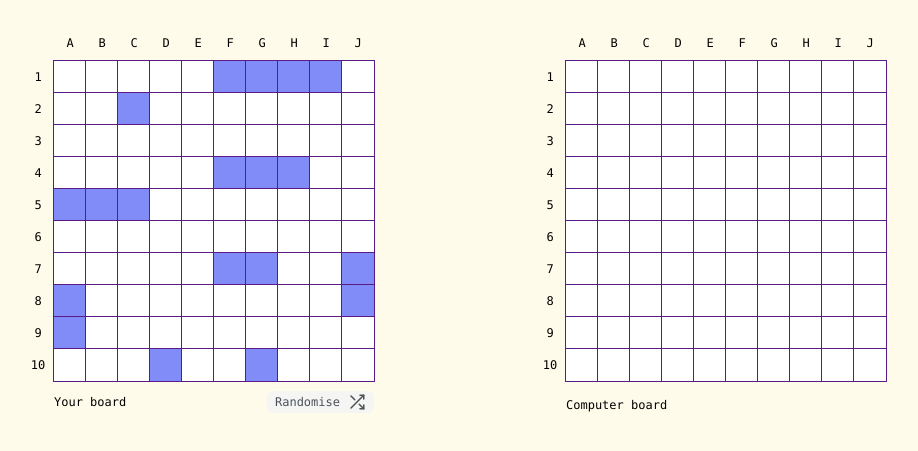
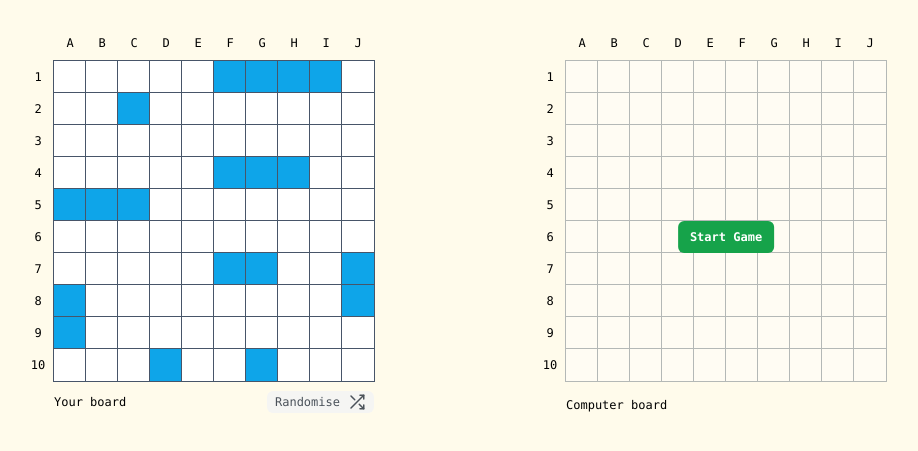
Before and after one commit to mantesso/odin-battleship, a website built with webpack: page dist/index.html in a window 1280 px wide. Shown: the part 75-526 px from the top of the page, without its empty margins (170-1088 px from the left). Built offline with nearby package versions, Linux system fonts and the light colour scheme.

Commit message:
design changes

```diff
--- a/src/modules/game.js
+++ b/src/modules/game.js
@@ -1,9 +1,18 @@
 const Player = require("./player");
-const { updatePlayerBoard, updateEnemyBoard, placeRandom } = require("./ui");
+const {
+  updatePlayerBoard,
+  updateEnemyBoard,
+  placeRandom,
+  unFadeEnemyContainer,
+  hideStartGame,
+  startGameButton,
+} = require("./ui");
 
 // creates players
 let player = new Player();
 let enemy = new Player();
+
+let gameStarted = false;
 
 // ship positioning
 player.gameboard.placeRandomSetOfShips();
@@ -12,14 +21,24 @@ enemy.gameboard.placeRandomSetOfShips();
 updatePlayerBoard(player.gameboard);
 updateEnemyBoard(enemy.gameboard, handlePlayerAttack);
 
-function placeRandomShips() {
-  player.gameboard.placeRandomSetOfShips();
-  updatePlayerBoard(player.gameboard);
+placeRandom.addEventListener("click", () => {
+  if (!gameStarted) {
+    player.gameboard.placeRandomSetOfShips();
+    updatePlayerBoard(player.gameboard);
+  }
+});
+
+startGameButton.addEventListener("click", () => {
+  startGame();
+});
+
+function startGame() {
+  console.log("Game started");
+  gameStarted = true;
+  unFadeEnemyContainer();
+  hideStartGame();
+  placeRandom.classList.add("hidden");
 }
-
-placeRandom.addEventListener("click", () => {
-  placeRandomShips();
-});
 
 function handlePlayerAttack(coord) {
   console.log("Player attacks enemy");
--- a/src/modules/ui.js
+++ b/src/modules/ui.js
@@ -2,6 +2,8 @@ const Ship = require("./ship");
 const playerBoard = document.getElementById("playerBoard");
 const enemyBoard = document.getElementById("enemyBoard");
 const placeRandom = document.getElementById("placeRandom");
+const enemyContainer = document.getElementById("enemyContainer");
+const startGameButton = document.getElementById("startGameButton");
 
 const updatePlayerBoard = (gameboard) => {
   playerBoard.innerHTML = "";
@@ -17,27 +19,22 @@ const updatePlayerBoard = (gameboard) => {
         "bg-white",
         "outline",
         "outline-1",
-        "outline-purple-900",
-        "relative"
+        "outline-slate-600",
+        "relative",
+        "flex",
+        "items-center",
+        "justify-center"
       );
 
       if (shipBlock instanceof Ship) {
         grid.classList.remove("bg-white");
-        grid.classList.add("bg-indigo-400");
+        grid.classList.add("bg-sky-500");
         grid.classList.add("cursor-move");
       }
 
       let missedDot = document.createElement("div");
       missedDot.innerText = "•";
-      missedDot.classList.add(
-        "text-2xl",
-        "absolute",
-        "-translate-y-1/2",
-        "-translate-x-1/2",
-        "top-[14px]",
-        "right-[6px]",
-        "cursor-default"
-      );
+      missedDot.classList.add("text-2xl", "cursor-default");
       if (gameboard.missedShots.some(([dy, dx]) => dy === y && dx === x)) {
         grid.classList.remove("bg-white");
         grid.classList.add("bg-gray-100");
@@ -45,19 +42,24 @@ const updatePlayerBoard = (gameboard) => {
       }
 
       let successX = document.createElement("div");
-      successX.innerText = "X";
       successX.classList.add(
-        "text-2xl",
-        "absolute",
-        "-translate-y-1/2",
-        "-translate-x-1/2",
-        "top-[14px]",
-        "right-[6px]",
-        "cursor-default"
+        "flex",
+        "items-center",
+        "justify-center",
+        "w-full",
+        "h-full",
+        "text-red-500"
       );
+      successX.innerHTML = `
+      <!-- https://feathericons.dev/?search=x&iconset=feather -->
+      <svg xmlns="http://www.w3.org/2000/svg" viewBox="0 0 24 24" width="24" height="24" class="main-grid-item-icon" fill="none" stroke="currentColor" stroke-linecap="round" stroke-linejoin="round" stroke-width="5">
+        <line x1="18" x2="6" y1="6" y2="18" />
+        <line x1="6" x2="18" y1="6" y2="18" />
+      </svg>`;
+
       if (gameboard.successShots.some(([dy, dx]) => dy === y && dx === x)) {
-        grid.classList.remove("bg-white");
-        grid.classList.add("bg-red-100");
+        grid.classList.remove("bg-sky-500");
+        grid.classList.add("bg-sky-700");
         grid.appendChild(successX);
       }
 
@@ -82,21 +84,16 @@ const updateEnemyBoard = (gameboard, onAttack) => {
         "bg-white",
         "outline",
         "outline-1",
-        "outline-purple-900",
-        "relative"
+        "outline-slate-600",
+        "relative",
+        "flex",
+        "items-center",
+        "justify-center"
       );
 
       let missedDot = document.createElement("div");
       missedDot.innerText = "•";
-      missedDot.classList.add(
-        "text-2xl",
-        "absolute",
-        "-translate-y-1/2",
-        "-translate-x-1/2",
-        "top-[14px]",
-        "right-[6px]",
-        "cursor-default"
-      );
+      missedDot.classList.add("text-2xl", "cursor-default");
       if (gameboard.missedShots.some(([dy, dx]) => dy === y && dx === x)) {
         grid.classList.remove("bg-white");
         grid.classList.add("bg-gray-100");
@@ -104,16 +101,21 @@ const updateEnemyBoard = (gameboard, onAttack) => {
       }
 
       let successX = document.createElement("div");
-      successX.innerText = "X";
       successX.classList.add(
-        "text-2xl",
-        "absolute",
-        "-translate-y-1/2",
-        "-translate-x-1/2",
-        "top-[14px]",
-        "right-[6px]",
-        "cursor-default"
+        "flex",
+        "items-center",
+        "justify-center",
+        "w-full",
+        "h-full",
+        "text-red-500"
       );
+      successX.innerHTML = `
+      <!-- https://feathericons.dev/?search=x&iconset=feather -->
+      <svg xmlns="http://www.w3.org/2000/svg" viewBox="0 0 24 24" width="24" height="24" class="main-grid-item-icon" fill="none" stroke="currentColor" stroke-linecap="round" stroke-linejoin="round" stroke-width="5">
+        <line x1="18" x2="6" y1="6" y2="18" />
+        <line x1="6" x2="18" y1="6" y2="18" />
+      </svg>`;
+
       if (gameboard.successShots.some(([dy, dx]) => dy === y && dx === x)) {
         grid.classList.remove("bg-white");
         grid.classList.add("bg-red-100");
@@ -137,8 +139,19 @@ const updateEnemyBoard = (gameboard, onAttack) => {
   }
 };
 
+const unFadeEnemyContainer = () => {
+  enemyBoard.classList.remove("opacity-40");
+};
+
+const hideStartGame = () => {
+  startGameButton.classList.add("hidden");
+};
+
 module.exports = {
   updatePlayerBoard,
   updateEnemyBoard,
+  unFadeEnemyContainer,
+  hideStartGame,
   placeRandom,
+  startGameButton,
 };
```
Also changed, not shown: dist/index.html.
